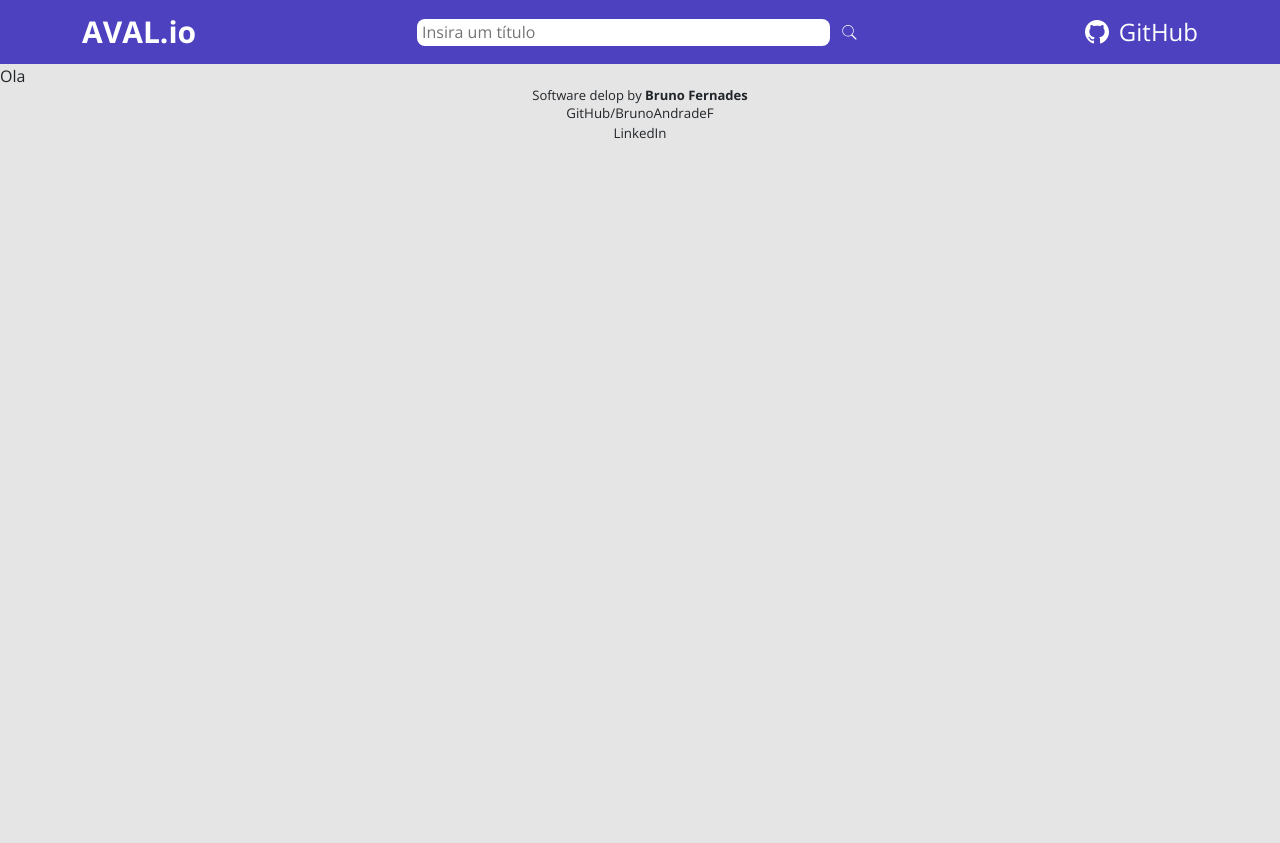
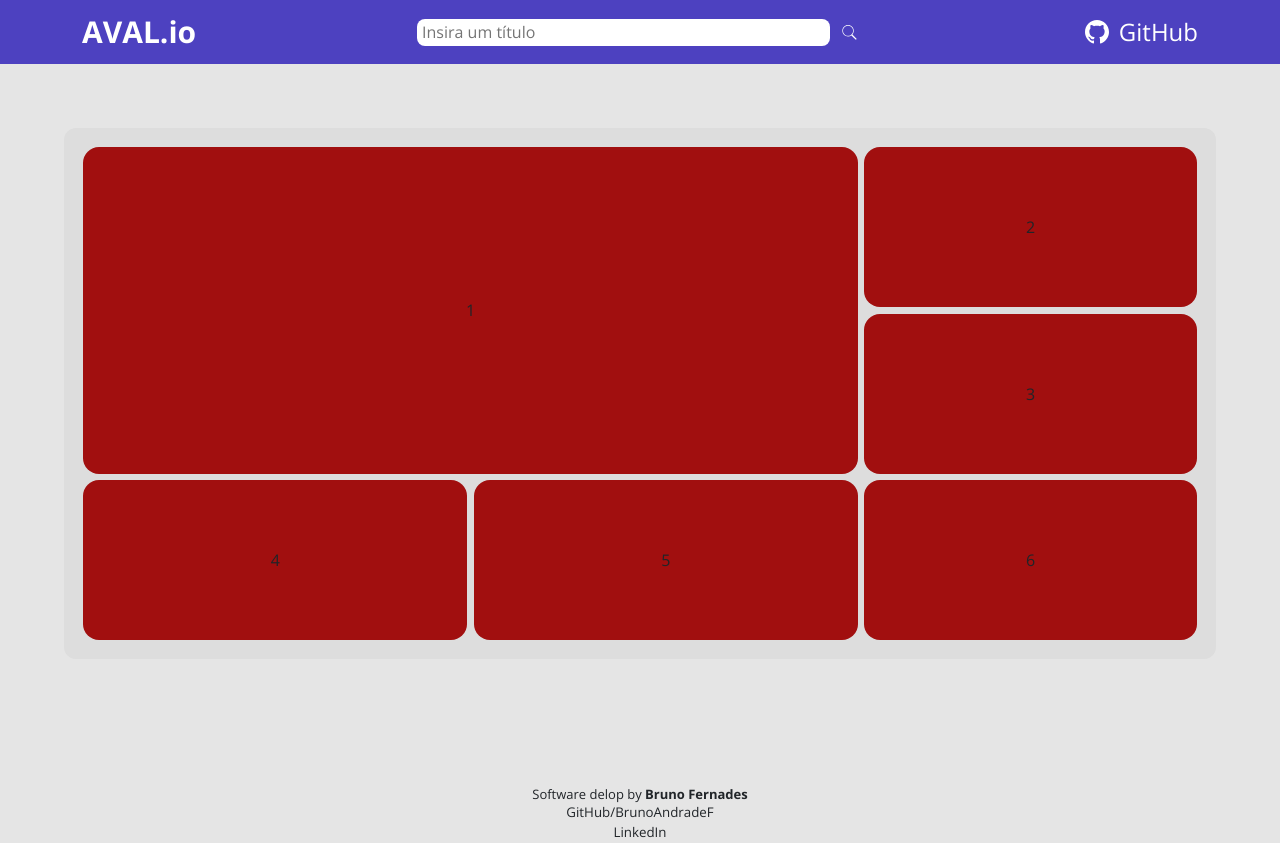
Before and after one commit to Bruno-af/Aval.io, a React (Create React App) app in the folder frontend/: page / in a window 1280 px wide. Before the commit the page ends 800 px from the top, so only its background shows below. Built offline with nearby package versions, Linux system fonts and the light colour scheme.

Commit message:
iniciando desenvolvimento da Home

```diff
--- a/frontend/src/App.tsx
+++ b/frontend/src/App.tsx
@@ -4,7 +4,7 @@ import {
   } from "react-router-dom";
   import Listing from 'pages/Listing';
   import Form from 'pages/Form';
-  import Index from 'pages/Index';
+  import Home from 'pages/Home';
   import Navbar from "components/Navbar";
   import Footer from "components/Footer";
 
@@ -13,7 +13,7 @@ import {
       <>
         <Navbar />
         <Routes>
-          <Route path="/" element={<Index />} />
+          <Route path="/" element={<Home />} />
           <Route path="/Listing" element={<Listing />} />
           <Route path="/form">
             <Route path=":movieId" element={<Form />} />
--- /dev/null
+++ b/frontend/src/pages/Home/index.tsx
@@ -0,0 +1,16 @@
+import './styles.css';
+
+function Home() {
+    return(
+        <div className="home-suggestions">
+            <div className='home-suggestions-highlights'>{1}</div>
+            <div className='home-suggestions-item2'>2</div>
+            <div className='home-suggestions-item3'>3</div>
+            <div className='home-suggestions-item4'>4</div>
+            <div className='home-suggestions-item5'>5</div>
+            <div className='home-suggestions-item6'>6</div>
+        </div>
+    );
+}
+
+export default Home;
--- /dev/null
+++ b/frontend/src/pages/Home/styles.css
@@ -0,0 +1,89 @@
+.home-suggestions {
+    background-color: rgb(221, 221, 221);
+    border-radius: 12px;
+
+    overflow: hidden;
+
+    margin-top: 8vh;
+    margin-inline: 8vh;
+    height: minmax(50vh, 200vh);
+    margin-bottom: 8rem;
+
+    display: grid;
+    /* grid-template-columns: 3fr 1fr 1fr 1fr 1fr;
+    grid-template-rows: 2fr 1fr; */
+    grid-template-areas:
+        "highlights highlights b"
+        "highlights highlights c"
+    ;
+    padding: 1rem;
+}
+
+.home-suggestions-highlights {
+    background-color: rgb(161, 15, 15);
+    margin: 0.2rem;
+    min-height: 10rem;
+    min-width: 8rem;
+    border-radius: 1rem;
+
+    display: flex;
+    justify-content: center;
+    align-items: center;
+
+    grid-area: highlights;
+}
+
+.home-suggestions-item2 {
+    background-color: rgb(161, 15, 15);
+    margin: 0.2rem;
+    min-height: 10rem;
+    border-radius: 1rem;
+
+    display: flex;
+    justify-content: center;
+    align-items: center;
+}
+
+.home-suggestions-item3 {
+    background-color: rgb(161, 15, 15);
+    margin: 0.2rem;
+    min-height: 10rem;
+    border-radius: 1rem;
+
+    display: flex;
+    justify-content: center;
+    align-items: center;
+}
+
+.home-suggestions-item4 {
+    background-color: rgb(161, 15, 15);
+    margin: 0.2rem;
+    min-height: 10rem;
+    border-radius: 1rem;
+
+    display: flex;
+    justify-content: center;
+    align-items: center;
+}
+
+.home-suggestions-item5 {
+    background-color: rgb(161, 15, 15);
+    margin: 0.2rem;
+    min-height: 10rem;
+    border-radius: 1rem;
+
+    display: flex;
+    justify-content: center;
+    align-items: center;
+}
+
+.home-suggestions-item6 {
+    background-color: rgb(161, 15, 15);
+    margin: 0.2rem;
+    min-height: 10rem;
+    border-radius: 1rem;
+
+    display: flex;
+    justify-content: center;
+    align-items: center;
+}
--- a/frontend/src/pages/Index/index.tsx
+++ /dev/null
@@ -1,5 +0,0 @@
-function Index() {
-    return(<>Ola</>);
-}
-
-export default Index;
```
